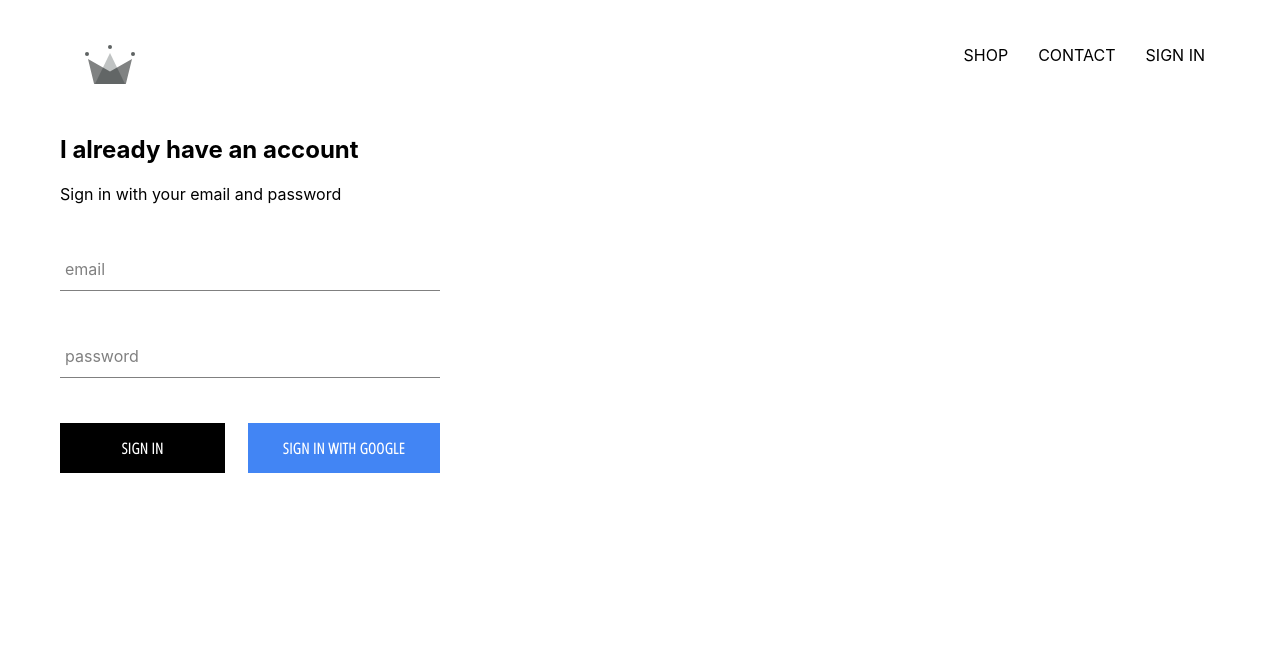
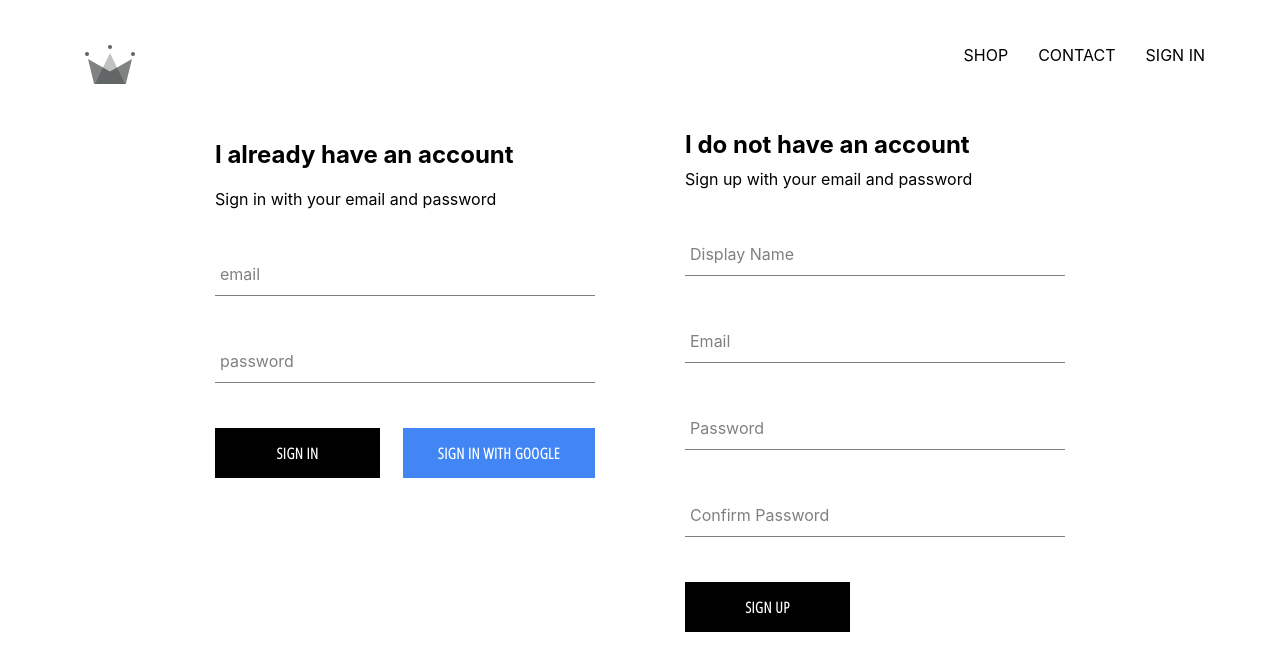
Before and after one commit to aiwkz/ecommerce, a React (Create React App) app: page /signin in a window 1280 px wide. Shown: the top 670 px of the page. Built offline with nearby package versions, Linux system fonts and the light colour scheme; no server answers.

Commit message:
Implemented firebase utils, included ability to store authenticated users

```diff
--- a/src/App.js
+++ b/src/App.js
@@ -4,7 +4,7 @@
 import ShopPage from './pages/shop/shop.component';
 import Header from './components/header/header.component';
 import SignInAndSignUpPage from './pages/sign-in-and-sign-up/sign-in-and-sign-up.component';
-import { auth } from './firebase/firebase.utils';
+import { auth, createUserProfileDocument } from './firebase/firebase.utils';
 import './App.css';
 
 class App extends React.Component {
@@ -19,9 +19,21 @@
 	unsubscribeFromAuth = null
 
 	componentDidMount() {
-		this.unsubscribeFromAuth = auth.onAuthStateChanged(user => {
-			this.setState({ currentUser: user });
-		})
+		this.unsubscribeFromAuth = auth.onAuthStateChanged(async userAuth => {
+			if (userAuth) {
+				const userRef = await createUserProfileDocument(userAuth);
+				userRef.onSnapshot(snapShot => {
+					this.setState({
+						currentUser: {
+							id: snapShot.id,
+							...snapShot.data()
+						}
+					});
+				});
+			} else {
+				this.setState({ currentUser: userAuth });
+			}
+		});
 	}
 
 	componentWillUnmount() {
--- /dev/null
+++ b/src/components/sign-up/sign-up.component.jsx
@@ -0,0 +1,91 @@
+import React from 'react';
+import FormInput from '../form-input/form-input.component';
+import CustomButton from '../custom-button/custom-button.component';
+import { auth, createUserProfileDocument } from '../../firebase/firebase.utils';
+import './sign-up.styles.scss';
+
+class SignUp extends React.Component {
+	constructor(){
+		super();
+
+		this.state = {
+			displayName: '',
+			email: '',
+			password: '',
+			confirmPassword: ''
+		}
+	}
+
+	handleSubmit = async event => {
+		event.preventDefault();
+		const {displayName, email, password, confirmPassword} = this.state;
+		if(password !== confirmPassword) {
+			alert("Paswords don't match");
+			return;
+		}
+		try {
+			const { user } = await auth.createUserWithEmailAndPassword(email, password);
+			await createUserProfileDocument(user, { displayName });
+			this.setState({
+				displayName: '',
+				email: '',
+				password: '',
+				confirmPassword: ''
+			});
+		} catch (error) {
+			console.error(error);
+		}
+	};
+
+	handleChange = event => {
+		const { name, value } = event.target;
+		this.setState({ [name]: value });
+	}
+
+	render() {
+		const {displayName, email, password, confirmPassword} = this.state;
+		return(
+			<div className='sign-up'>
+				<h2 className='title'>I do not have an account</h2>
+				<span>Sign up with your email and password</span>
+				<form className='sign-up-form' onSubmit={this.handleSubmit}>
+					<FormInput
+						type='text'
+						name='displayName'
+						value={displayName}
+						onChange={this.handleChange}
+						label='Display Name'
+						required
+					/>
+					<FormInput
+						type='email'
+						name='email'
+						value={email}
+						onChange={this.handleChange}
+						label='Email'
+						required
+					/>
+					<FormInput
+						type='password'
+						name='password'
+						value={password}
+						onChange={this.handleChange}
+						label='Password'
+						required
+					/>
+					<FormInput
+						type='password'
+						name='confirmPassword'
+						value={confirmPassword}
+						onChange={this.handleChange}
+						label='Confirm Password'
+						required
+					/>
+					<CustomButton type='submit'>SIGN UP</CustomButton>
+				</form>
+			</div>
+		)
+	}
+}
+
+export default SignUp;
--- /dev/null
+++ b/src/components/sign-up/sign-up.styles.scss
@@ -0,0 +1,9 @@
+.sign-up {
+	display: flex;
+	flex-direction: column;
+	width: 380px;
+
+	.title {
+		margin: 10px 0;
+	}
+}
--- a/src/firebase/firebase.utils.js
+++ b/src/firebase/firebase.utils.js
@@ -13,6 +13,28 @@
     measurementId: "G-WWPMJTXH3M"
   };
 
+  export const createUserProfileDocument = async (userAuth, additionalData) => {
+    if (!userAuth) return;
+    const userRef = firestore.doc(`users/${userAuth.uid}`);
+    const snapShot = await userRef.get();
+    if (!snapShot.exists) {
+        const { displayName, email } = userAuth;
+        const createdAt = new Date();
+        try {
+            await userRef.set({
+                displayName,
+                email,
+                createdAt,
+                ...additionalData
+            })
+        } catch (error) {
+            console.log('error creating user', error.message);
+        }
+    }
+
+    return userRef;
+  };
+
   firebase.initializeApp(config);
 
 export const auth = firebase.auth();
--- a/src/pages/sign-in-and-sign-up/sign-in-and-sign-up.component.jsx
+++ b/src/pages/sign-in-and-sign-up/sign-in-and-sign-up.component.jsx
@@ -1,10 +1,12 @@
 import React from 'react';
 import SignIn from '../../components/sign-in/sign-in.component';
+import SignUp from '../../components/sign-up/sign-up.component';
 import './sign-in-and-sign-up.styles.scss';
 
 const SignInAndSignUpPage = () =>(
 	<div className='sign-in-and-sign-up'>
 		<SignIn />
+		<SignUp />
 	</div>
 );
 
--- a/src/pages/sign-in-and-sign-up/sign-in-and-sign-up.styles.scss
+++ b/src/pages/sign-in-and-sign-up/sign-in-and-sign-up.styles.scss
@@ -0,0 +1,6 @@
+.sign-in-and-sign-up {
+	width: 850px;
+	display: flex;
+	justify-content: space-between;
+	margin: 30px auto;
+}
```
